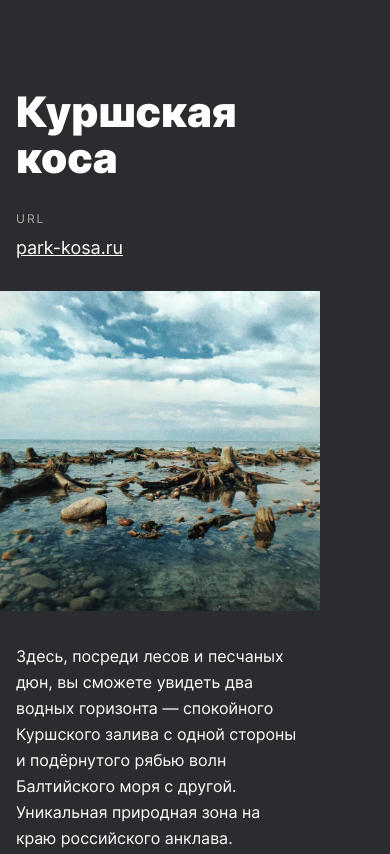
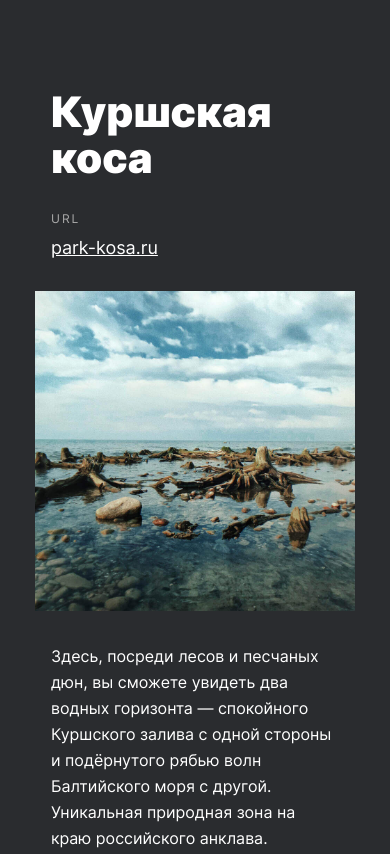
Before and after one commit to ISIKSON/russian-travel, a plain HTML site: page index.html in a window 390 px wide. Shown: the part 4130-4984 px from the top of the page. Drawn offline with Linux system fonts and the light colour scheme; files whose address does not match are found by name.

Commit message:
finish russia

```diff
--- a/blocks/place/place.css
+++ b/blocks/place/place.css
@@ -27,6 +27,8 @@
 
 @media screen and (max-width:648px) {
     .place {
+        margin:0 auto;
+        max-width: 320px;
         column-gap: 0px;
         margin-bottom: 50px;
         grid-template-columns: 320px;
--- a/blocks/places/places.css
+++ b/blocks/places/places.css
@@ -24,6 +24,7 @@
 
 @media screen and (max-width:648px) {
     .places {
+        margin:0 auto;
         margin: 88px 0 88px 0;
     }
 }
```
